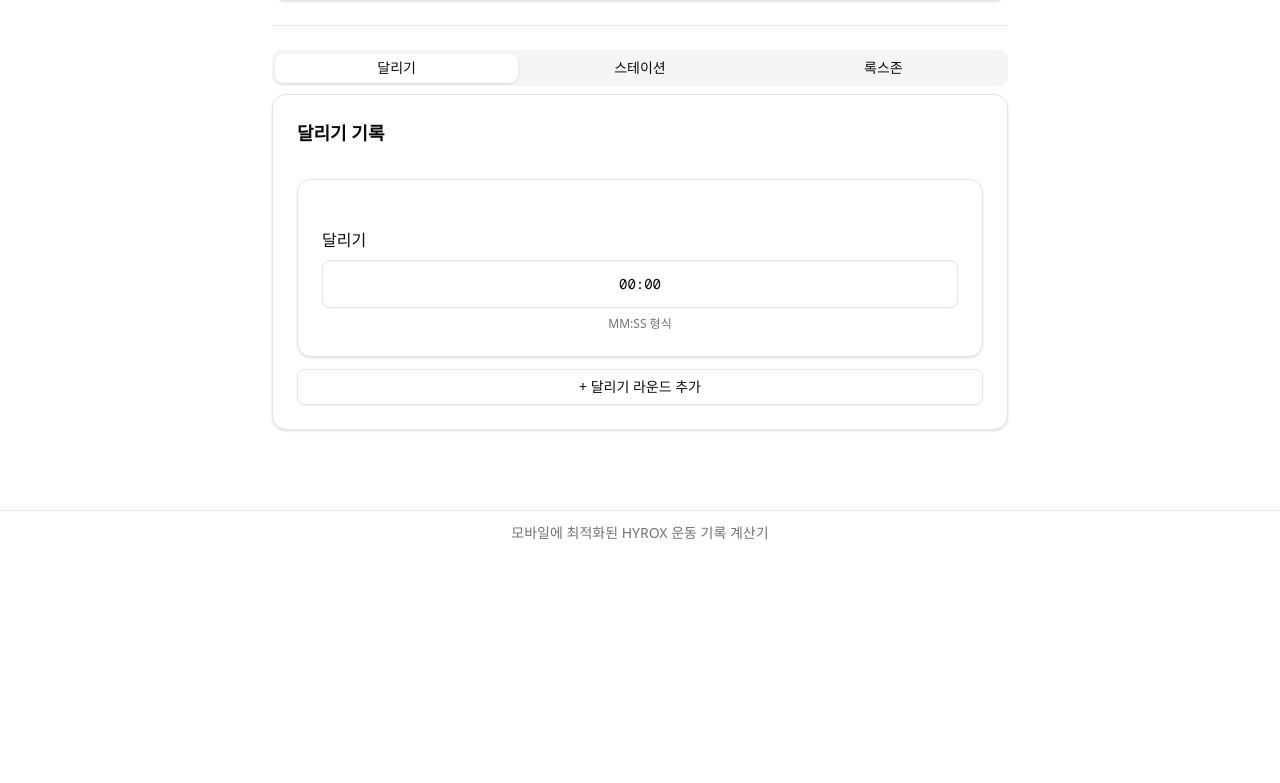
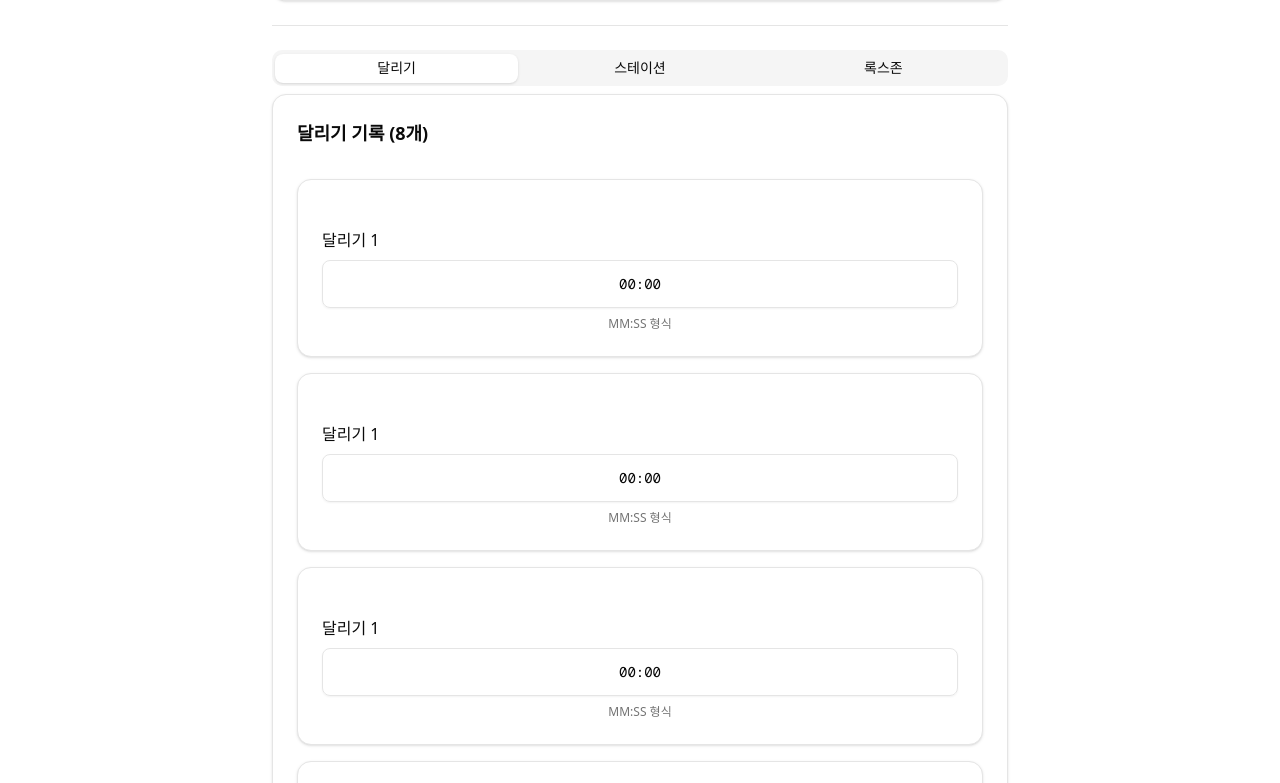
Before and after one commit to hyroxseouldev/hyrox-time-calculator, a Next.js app: page / in a window 1280 px wide. Shown: the part 677-1460 px from the top of the page. Before the commit the page ends 1232 px from the top, so only its background shows below. Built offline with nearby package versions, Linux system fonts and the light colour scheme.

Commit message:
Update README to reflect fixed input fields for running records and enhance ExerciseEntry and WorkoutCalculator components to support 8 static running rounds with optional custom labels.

```diff
--- a/src/components/exercise-entry.tsx
+++ b/src/components/exercise-entry.tsx
@@ -13,15 +13,17 @@ interface ExerciseEntryProps {
   onChange: (entry: WorkoutEntry) => void;
   onRemove?: () => void;
   showRemove?: boolean;
+  customLabel?: string;
 }
 
 export function ExerciseEntry({
   entry,
   onChange,
   onRemove,
-  showRemove = false
+  showRemove = false,
+  customLabel
 }: ExerciseEntryProps) {
-  const label = EXERCISE_LABELS[entry.exercise];
+  const label = customLabel || EXERCISE_LABELS[entry.exercise];
 
   return (
     <Card>
@@ -56,13 +58,15 @@ interface ExerciseGroupProps {
   entries: WorkoutEntry[];
   onChange: (entries: WorkoutEntry[]) => void;
   allowMultiple?: boolean;
+  showNumbers?: boolean;
 }
 
 export function ExerciseGroup({
   exercise,
   entries,
   onChange,
-  allowMultiple = false
+  allowMultiple = false,
+  showNumbers = false
 }: ExerciseGroupProps) {
   const label = EXERCISE_LABELS[exercise];
 
@@ -85,13 +89,14 @@ export function ExerciseGroup({
 
   return (
     <div className="space-y-3">
-      {entries.map((entry) => (
+      {entries.map((entry, index) => (
         <ExerciseEntry
           key={entry.id}
           entry={entry}
           onChange={(updated) => handleChange(entry.id, updated)}
           onRemove={() => handleRemove(entry.id)}
           showRemove={allowMultiple && entries.length > 1}
+          customLabel={showNumbers ? `${label} ${index + 1}` : undefined}
         />
       ))}
 
--- a/src/components/workout-calculator.tsx
+++ b/src/components/workout-calculator.tsx
@@ -12,10 +12,14 @@ import { calculateWorkoutSummary } from '@/lib/workout-calculations';
 import { emptyTime, timeToSeconds } from '@/lib/time-utils';
 
 export function WorkoutCalculator() {
-  // Running entries (multiple rounds allowed)
-  const [runningEntries, setRunningEntries] = React.useState<WorkoutEntry[]>([
-    { id: 'running-1', exercise: 'running', time: emptyTime() }
-  ]);
+  // Running entries (8 static rounds)
+  const [runningEntries, setRunningEntries] = React.useState<WorkoutEntry[]>(
+    Array.from({ length: 8 }, (_, i) => ({
+      id: `running-${i + 1}`,
+      exercise: 'running' as const,
+      time: emptyTime()
+    }))
+  );
 
   // Station entries (one per station)
   const [stationEntries, setStationEntries] = React.useState<WorkoutEntry[]>(
@@ -55,15 +59,23 @@ export function WorkoutCalculator() {
         <TabsContent value="running" className="space-y-4">
           <Card>
             <CardHeader>
-              <CardTitle className="text-lg">달리기 기록</CardTitle>
+              <CardTitle className="text-lg">달리기 기록 (8개)</CardTitle>
             </CardHeader>
-            <CardContent>
-              <ExerciseGroup
-                exercise="running"
-                entries={runningEntries}
-                onChange={setRunningEntries}
-                allowMultiple={true}
-              />
+            <CardContent className="space-y-4">
+              {runningEntries.map((entry, index) => (
+                <ExerciseGroup
+                  key={entry.id}
+                  exercise="running"
+                  entries={[entry]}
+                  onChange={(updated) => {
+                    setRunningEntries((prev) =>
+                      prev.map((e, i) => (i === index ? updated[0] : e))
+                    );
+                  }}
+                  allowMultiple={false}
+                  showNumbers={true}
+                />
+              ))}
             </CardContent>
           </Card>
         </TabsContent>
```
Also changed, not shown: 1 other file (tests, documents, lock files or other folders).
